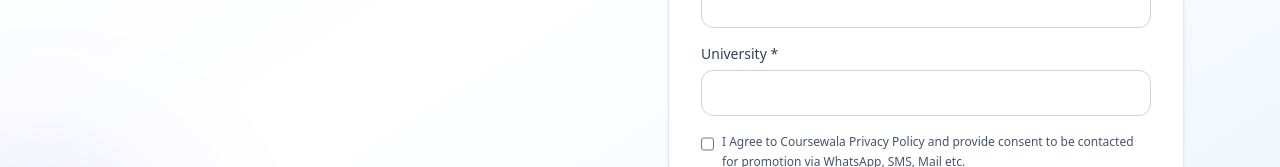
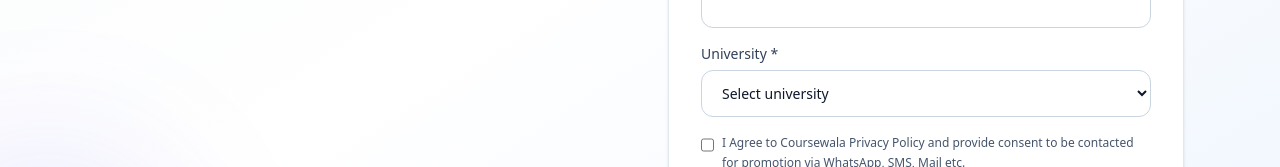
Before and after one commit to sans221131/revive, a Next.js app: page / in a window 1280 px wide. Shown: the part 550-717 px from the top of the page. Built offline with nearby package versions, Linux system fonts and the light colour scheme.

Commit message:
form validation added

```diff
--- a/components/Hero.tsx
+++ b/components/Hero.tsx
@@ -19,6 +19,39 @@ export default function Hero() {
 
   const handleSubmit = async (e: React.FormEvent) => {
     e.preventDefault();
+
+    // Client-side validation
+    if (!formData.name.trim()) {
+      setSubmitStatus({ type: 'error', message: 'Name is required.' });
+      return;
+    }
+
+    const phoneDigits = formData.phone.replace(/\D/g, '');
+    if (phoneDigits.length < 10) {
+      setSubmitStatus({ type: 'error', message: 'Please enter a valid 10-digit phone number.' });
+      return;
+    }
+
+    if (formData.email && !/^\S+@\S+\.\S+$/.test(formData.email)) {
+      setSubmitStatus({ type: 'error', message: 'Please enter a valid email address.' });
+      return;
+    }
+
+    if (!formData.city.trim()) {
+      setSubmitStatus({ type: 'error', message: 'City is required.' });
+      return;
+    }
+
+    if (!formData.university) {
+      setSubmitStatus({ type: 'error', message: 'Please select a university.' });
+      return;
+    }
+
+    if (!formData.agree) {
+      setSubmitStatus({ type: 'error', message: 'You must agree to the privacy policy.' });
+      return;
+    }
+
     setIsSubmitting(true);
     setSubmitStatus({ type: null, message: '' });
 
@@ -59,7 +92,8 @@ export default function Hero() {
           message: data.error || 'Failed to submit enquiry. Please try again.',
         });
       }
-    } catch {
+    } catch (err) {
+      console.error('Submit error:', err);
       setSubmitStatus({
         type: 'error',
         message: 'An error occurred. Please try again later.',
@@ -184,13 +218,18 @@ export default function Hero() {
                 <label className="label">
                   University *
                 </label>
-                <input
-                  type="text"
+                <select
                   required
                   className="input"
                   value={formData.university}
                   onChange={(e) => setFormData({ ...formData, university: e.target.value })}
-                />
+                >
+                  <option value="">Select university</option>
+                  <option value="NMIMS CDOE">NMIMS CDOE</option>
+                  <option value="DY Patil Online">DY Patil Online</option>
+                  <option value="Manipal Online">Manipal Online</option>
+                  <option value="DY Patil Vidyapeeth">DY Patil Vidyapeeth</option>
+                </select>
               </div>
 
               {submitStatus.type && (
```
